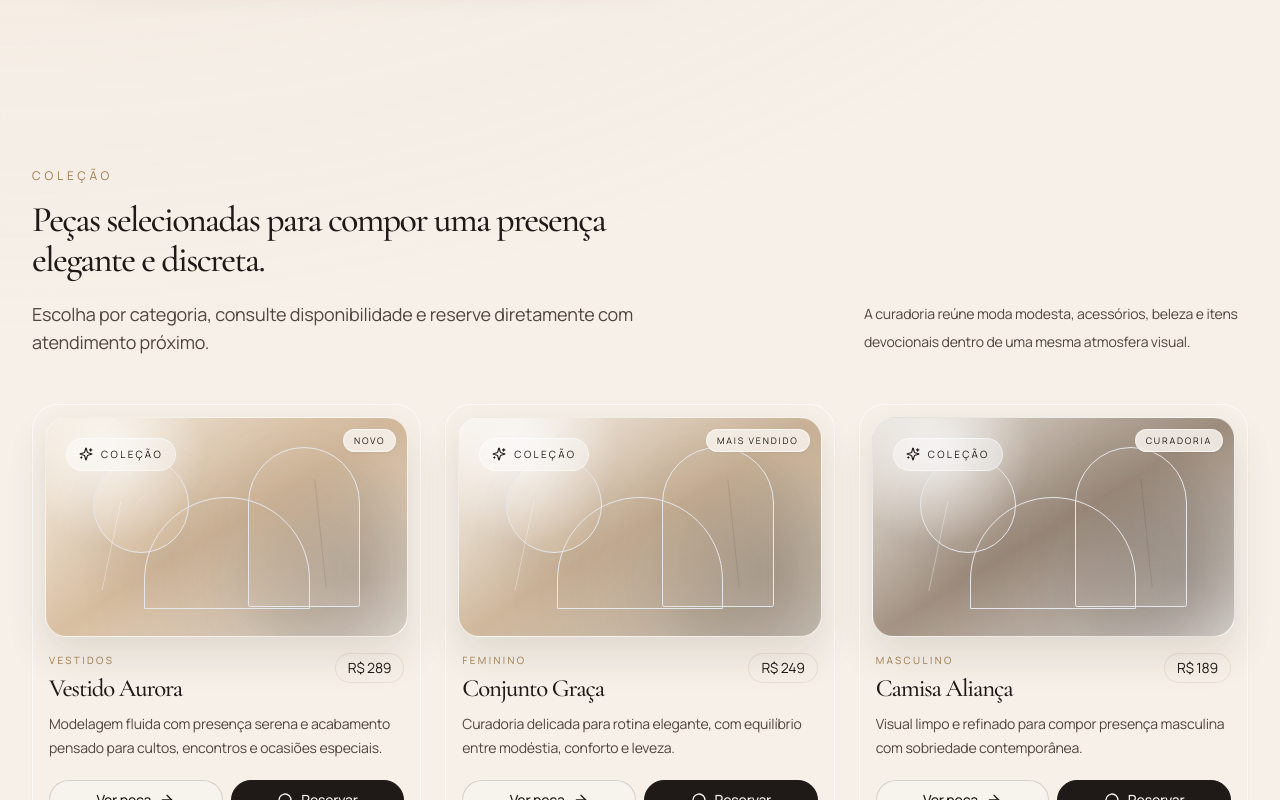
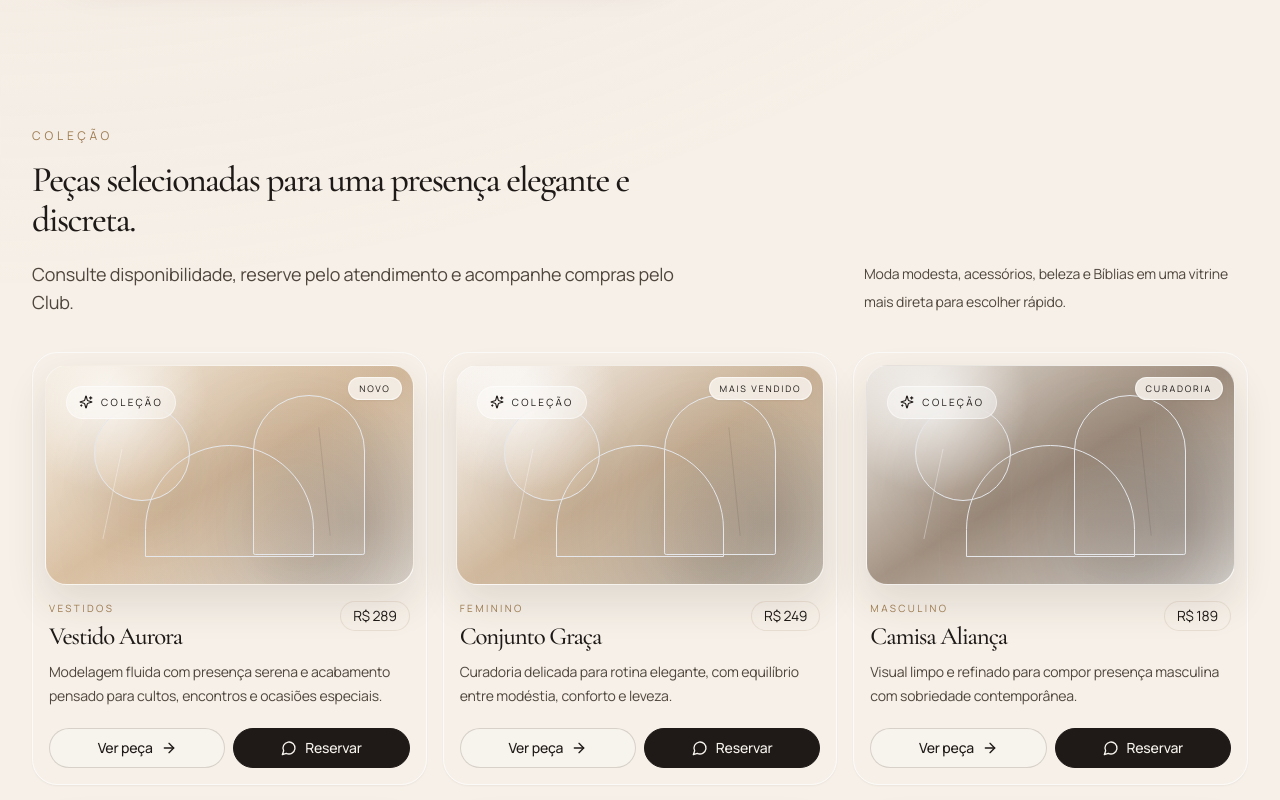
Before and after one commit to Juniorsilva-tech/Princessmel-boutique, a Next.js app: page / in a window 1280 px wide. Shown: the part 1600-2400 px from the top of the page. Built offline with nearby package versions, Linux system fonts and the light colour scheme.

Commit message:
Tighten product grid spacing

```diff
--- a/src/components/products/products-section.tsx
+++ b/src/components/products/products-section.tsx
@@ -5,20 +5,20 @@ import { ProductCard } from "@/components/products/product-card";
 
 export function ProductsSection() {
   return (
-    <section id="colecao" className="py-20 sm:py-24">
+    <section id="colecao" className="py-14 sm:py-18">
       <Container>
-        <div className="flex flex-col gap-8 lg:flex-row lg:items-end lg:justify-between">
+        <div className="flex flex-col gap-6 lg:flex-row lg:items-end lg:justify-between">
           <SectionHeading
             eyebrow="Coleção"
-            title="Peças selecionadas para compor uma presença elegante e discreta."
-            description="Escolha por categoria, consulte disponibilidade e reserve diretamente com atendimento próximo."
+            title="Peças selecionadas para uma presença elegante e discreta."
+            description="Consulte disponibilidade, reserve pelo atendimento e acompanhe compras pelo Club."
           />
           <p className="max-w-sm text-sm leading-7 text-graphite">
-            A curadoria reúne moda modesta, acessórios, beleza e itens devocionais dentro de uma mesma atmosfera visual.
+            Moda modesta, acessórios, beleza e Bíblias em uma vitrine mais direta para escolher rápido.
           </p>
         </div>
 
-        <div className="mt-12 grid gap-6 md:grid-cols-2 xl:grid-cols-3">
+        <div className="mt-9 grid gap-4 md:grid-cols-2 xl:grid-cols-3">
           {products.map((product) => (
             <ProductCard key={product.id} product={product} />
           ))}
```
